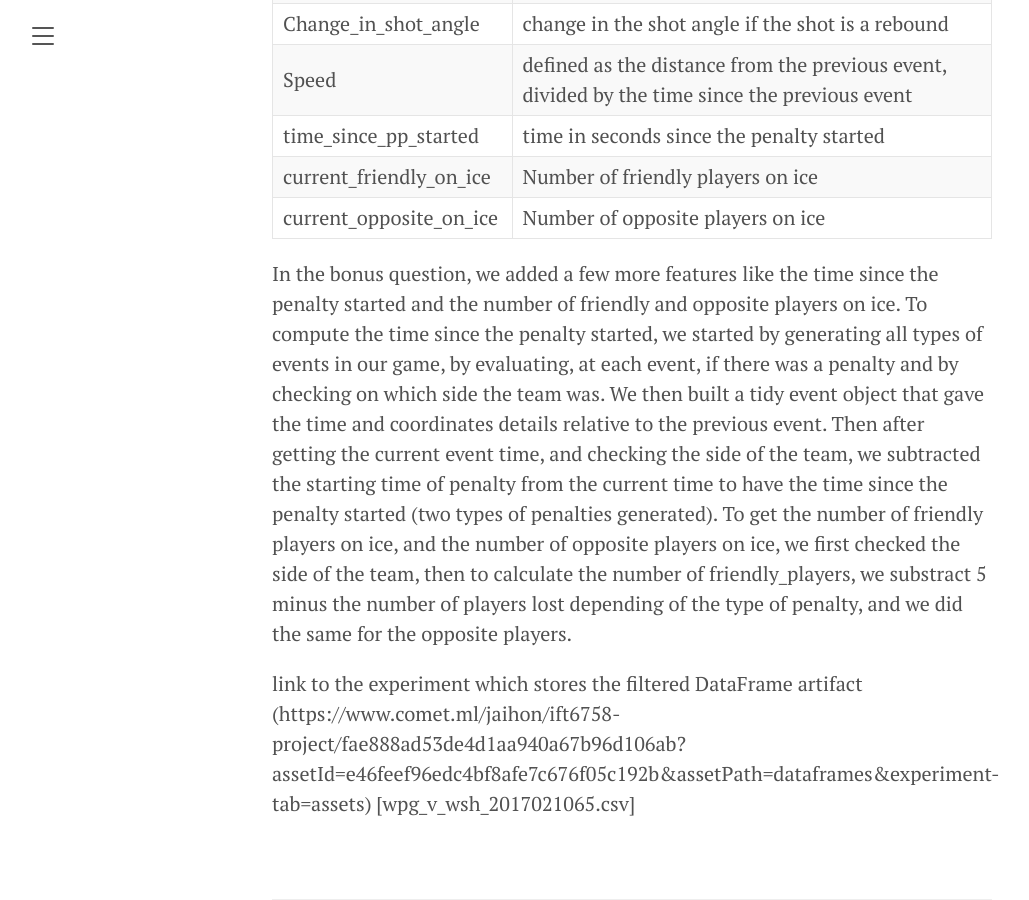
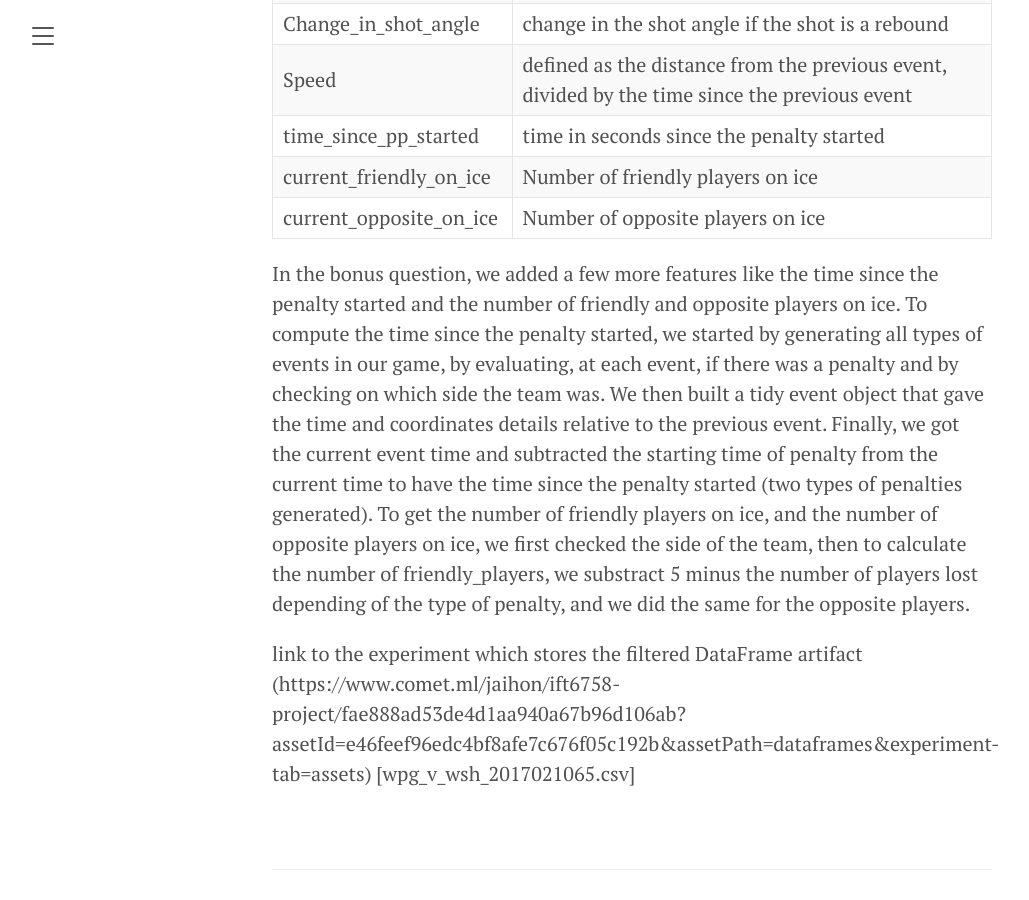
Before and after one commit to jaihon1/IFT6758-Project, a Jekyll site: the page built from blog/_posts/2021-11-3-milestone-2.md, in a window 1280 px wide and 900 px high, scrolled down 7510 px. Shown: the whole window, without its empty margins (8-1037 px from the left). Built offline with Jekyll 4.4.1, drawn with Linux system fonts in a browser that asks for light colours.

Commit message:
Update blog/_posts/2021-11-3-milestone-2.md
Co-authored-by: LaurenceMarcotte <48660119+LaurenceMarcotte@users.noreply.github.com>

```diff
--- a/blog/_posts/2021-11-3-milestone-2.md
+++ b/blog/_posts/2021-11-3-milestone-2.md
@@ -140,7 +140,7 @@ At the end, we added a link to the experiment which stores the filtered DataFram
 In the bonus question, we added a few more features like the time since the penalty started and the number of friendly and opposite players on ice. To compute the time since the penalty started, we started
 by generating all types of events in our game, by evaluating, at each event, if there was a
 penalty and by checking on which side the team was. We then built a tidy event object that gave the time and coordinates details
-relative to the previous event. Then after getting the current event time, and checking the side of the team, we subtracted
+relative to the previous event. Finally, we got the current event time and subtracted
 the starting time of penalty from the current time to have the time since the penalty started (two types of penalties generated).
 To get the number of friendly players on ice, and the number of opposite players on ice, we first checked the side of the team,
 then to calculate the number of friendly_players, we substract 5 minus the number of players lost depending of the type of
```
